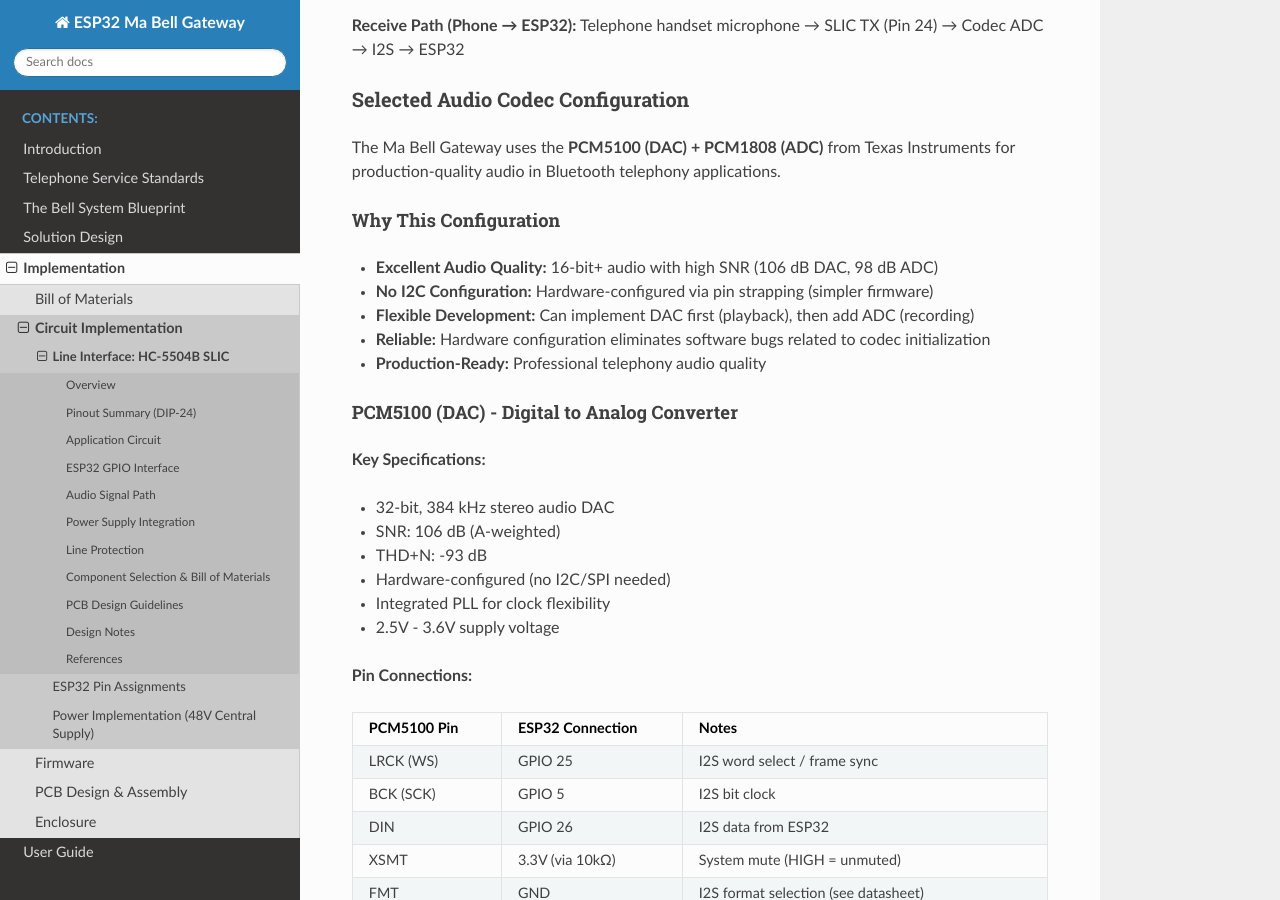
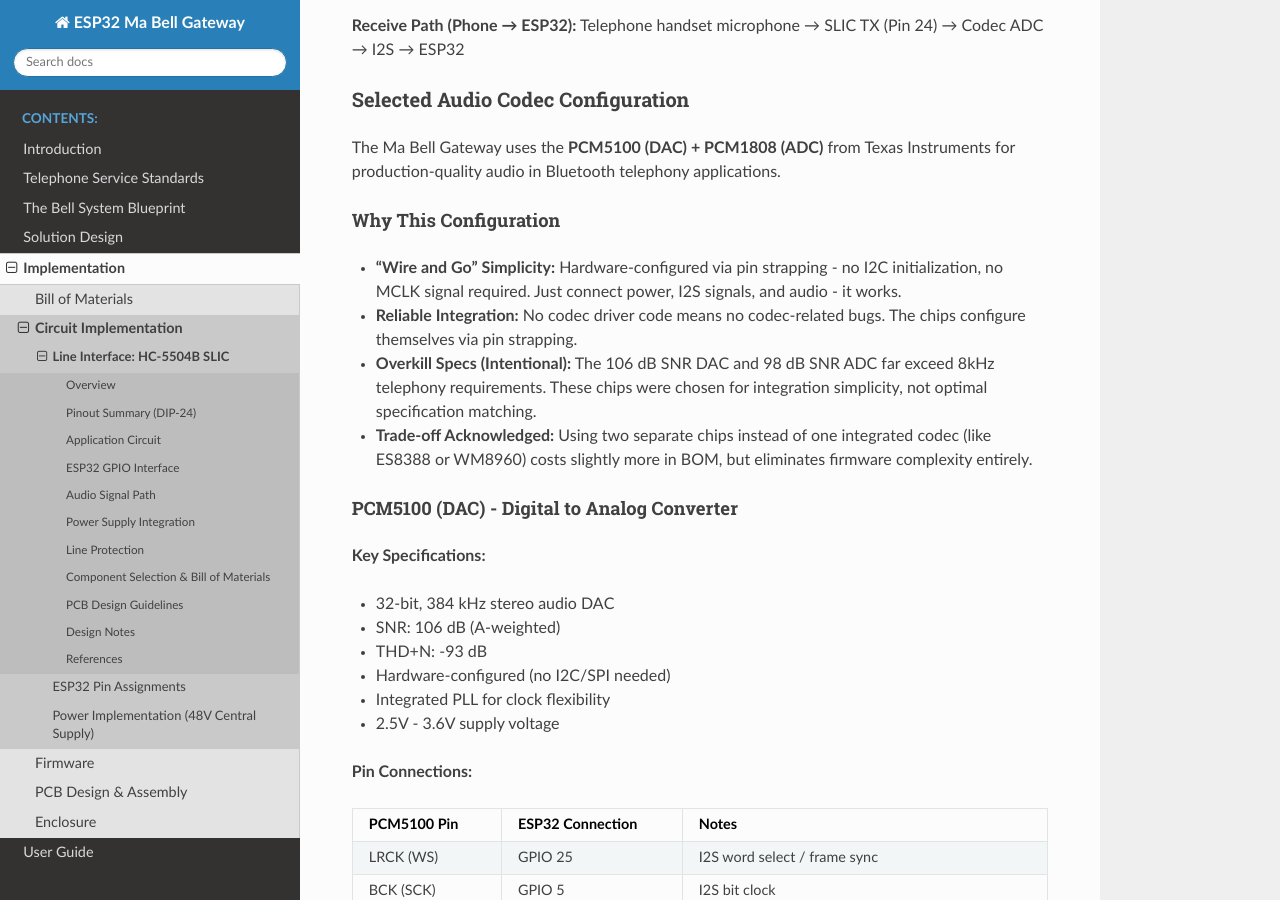
Before and after one commit to cdeever/esp32-ma-bell-gateway, a Sphinx documentation site: the page built from docs/source/implementation/circuit/line-interface-hc5504b.rst, in a window 1280 px wide and 900 px high, scrolled down 4372 px. Built offline with Sphinx 7.4.7 and the Read the Docs theme 3.1.0, drawn with Linux system fonts in a browser that asks for light colours.

Commit message:
Document codec selection rationale: simplicity over optimal specs
Clarify that PCM5100 + PCM1808 were chosen for "wire and go" simplicity
(no I2C, no MCLK) rather than optimal matching for 8kHz telephony.
The overkill specs are an intentional trade-off for zero firmware complexity.

🤖 Generated with [Claude Code](https://claude.com/claude-code)

Co-Authored-By: Claude Opus 4.5 <noreply@anthropic.com>

```diff
--- a/docs/source/implementation/circuit/line-interface-hc5504b.rst
+++ b/docs/source/implementation/circuit/line-interface-hc5504b.rst
@@ -291,11 +291,10 @@ The Ma Bell Gateway uses the **PCM5100 (DAC) + PCM1808 (ADC)** from Texas Instru
 Why This Configuration
 """""""""""""""""""""""
 
-- **Excellent Audio Quality:** 16-bit+ audio with high SNR (106 dB DAC, 98 dB ADC)
-- **No I2C Configuration:** Hardware-configured via pin strapping (simpler firmware)
-- **Flexible Development:** Can implement DAC first (playback), then add ADC (recording)
-- **Reliable:** Hardware configuration eliminates software bugs related to codec initialization
-- **Production-Ready:** Professional telephony audio quality
+- **"Wire and Go" Simplicity:** Hardware-configured via pin strapping - no I2C initialization, no MCLK signal required. Just connect power, I2S signals, and audio - it works.
+- **Reliable Integration:** No codec driver code means no codec-related bugs. The chips configure themselves via pin strapping.
+- **Overkill Specs (Intentional):** The 106 dB SNR DAC and 98 dB SNR ADC far exceed 8kHz telephony requirements. These chips were chosen for integration simplicity, not optimal specification matching.
+- **Trade-off Acknowledged:** Using two separate chips instead of one integrated codec (like ES8388 or WM8960) costs slightly more in BOM, but eliminates firmware complexity entirely.
 
 PCM5100 (DAC) - Digital to Analog Converter
 """"""""""""""""""""""""""""""""""""""""""""
--- a/docs/source/implementation/firmware/audio-subsystem.rst
+++ b/docs/source/implementation/firmware/audio-subsystem.rst
@@ -104,7 +104,10 @@ Bidirectional audio flows between the phone handset and Bluetooth:
 I2S Configuration
 -----------------
 
-Both TX and RX channels share a single I2S port with unified configuration:
+Both TX and RX channels share a single I2S port with unified configuration.
+
+.. note::
+   **Codec Choice Rationale:** The PCM5100 (DAC) and PCM1808 (ADC) were selected for "wire and go" simplicity - they require no I2C initialization or MCLK signal. While their specs (106 dB / 98 dB SNR) far exceed 8kHz telephony requirements, this trade-off eliminates codec driver complexity entirely. See the circuit documentation for details.
 
 **I2S Parameters:**
 
```
